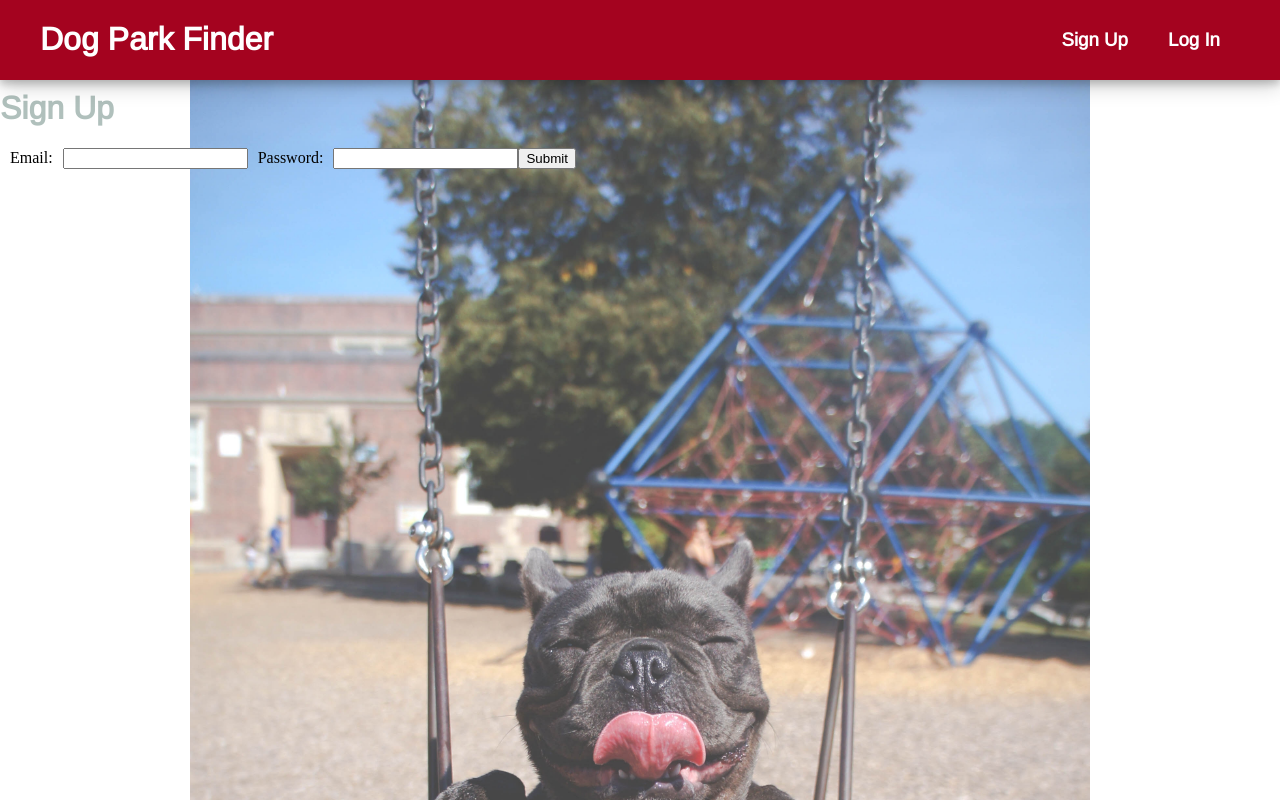
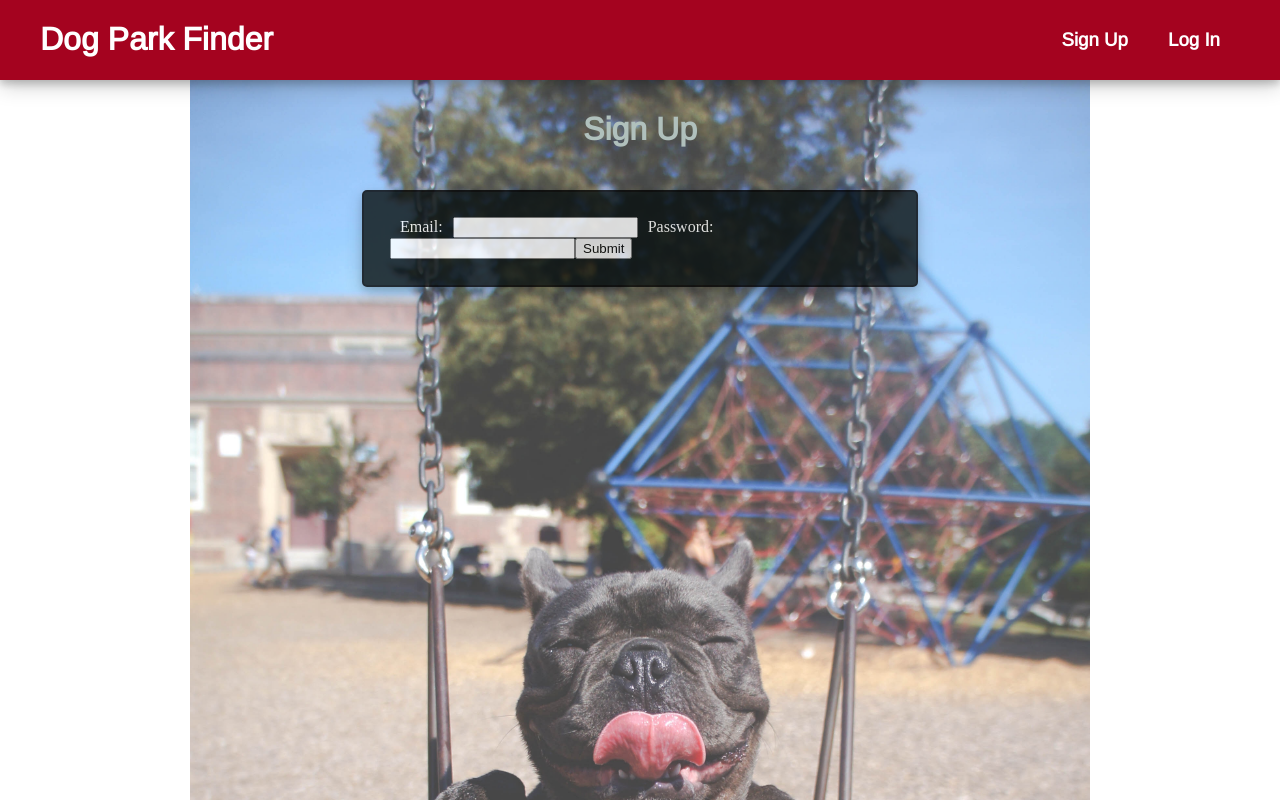
Before and after one commit to jessicasklee/ReactJS-Front-End-Dog-Park-Finder-App, a React (Create React App) app in the folder dog-park/: page /signup in a window 1280 px wide. Built offline with nearby package versions, Linux system fonts and the light colour scheme.

Commit message:
signup css working

```diff
--- a/dog-park/src/SignUp/SignUp.js
+++ b/dog-park/src/SignUp/SignUp.js
@@ -1,5 +1,6 @@
 import React, { Component } from 'react';
 import { Redirect } from 'react-router-dom'
+import "./Signup.css"
 
 class SignUp extends Component {
 
--- a/dog-park/src/SignUp/Signup.css
+++ b/dog-park/src/SignUp/Signup.css
@@ -6,7 +6,7 @@
     align-items: center;
   }
 
-  .SignUp .form-container {
+.form-container {
     width: 500px;
     border: 2px solid black;
     border-radius: 5px;
```
